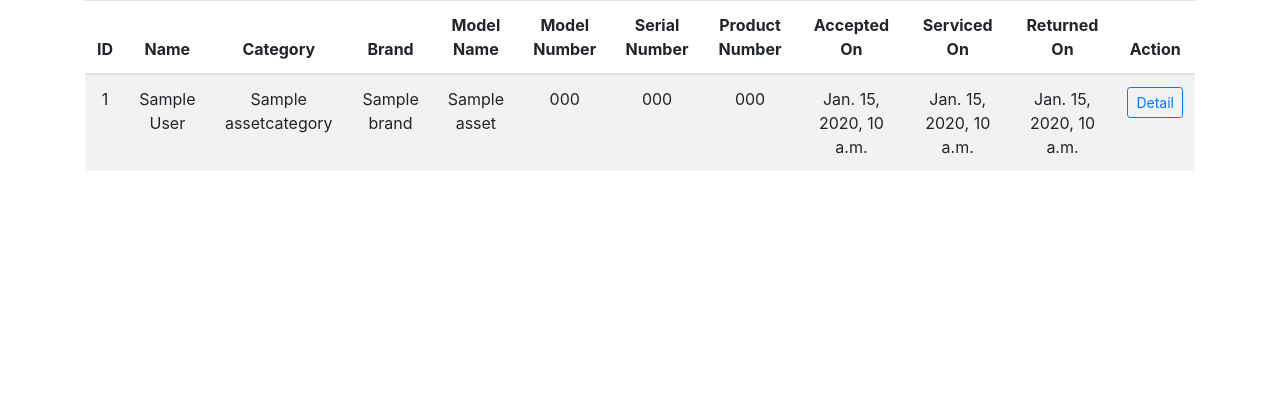
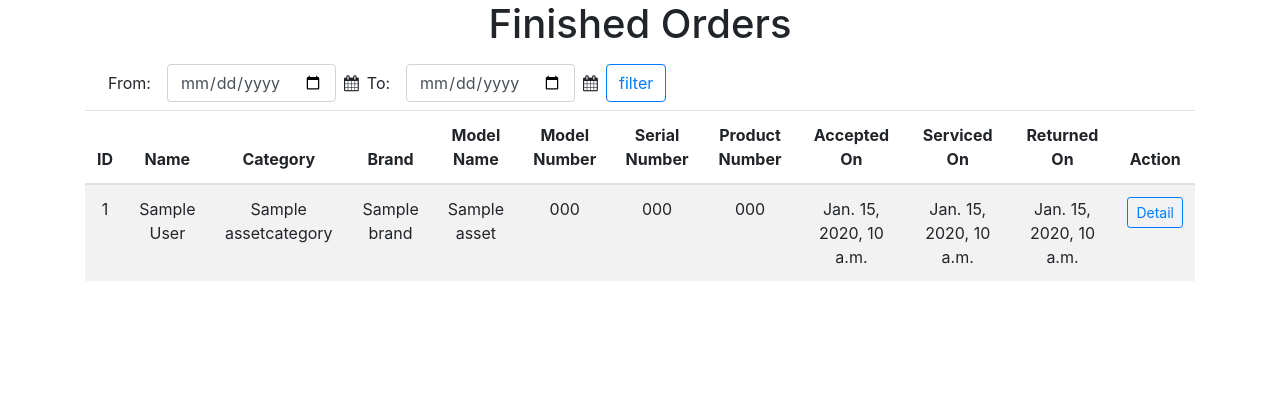
Before and after one commit to svetlinst/Service-manager, a Django app: page /reports/finished_orders/ in a window 1280 px wide. Shown: the part 56-476 px from the top of the page. Run offline with Django 4.2, Linux system fonts and the light colour scheme; tables that the repository leaves empty hold one stand-in row (values such as "Sample post"); some libraries are stand-ins or nearby versions.

Commit message:
Add date filtering ui for finished orders

```diff
--- a/service_manager/reports/templates/finished_orders.html
+++ b/service_manager/reports/templates/finished_orders.html
@@ -1,5 +1,19 @@
 {% extends 'base.html' %}
 {% block content %}
+    <h1 class='text-center'>Finished Orders</h1>
+    {#    Filter results#}
+    <div class="container-fluid">
+        <form class="form-inline" method="GET" action="">
+            <label class="m-2" for="from_date">From:</label>
+            <input class="form-control m-2" id="from_date" name="from" width="250" type="date" required/>
+            <i class="fa fa-calendar" aria-hidden="true"></i>
+            <label class="m-2" for="to_date">To:</label>
+            <input class="form-control m-2" id="to_date" name="to" width="250" type="date" required/>
+            <i class="fa fa-calendar" aria-hidden="true"></i>
+            <button type="submit" class="btn btn-outline-primary m-2" href="{% url 'customers_list' %}">filter
+            </button>
+        </form>
+    </div>
     <table class="table table-striped text-center">
         <thead>
         <tr>
--- a/static/js/main.js
+++ b/static/js/main.js
@@ -0,0 +1,4 @@
+// Data Picker Initialization
+$('.datepicker').datepicker({
+  inline: true
+});
--- a/templates/base.html
+++ b/templates/base.html
@@ -11,6 +11,8 @@
     <link rel="stylesheet" href="https://stackpath.bootstrapcdn.com/font-awesome/4.7.0/css/font-awesome.min.css"
           integrity="sha384-wvfXpqpZZVQGK6TAh5PVlGOfQNHSoD2xbE+QkPxCAFlNEevoEH3Sl0sibVcOQVnN" crossorigin="anonymous">
     <link rel="stylesheet" href="{% static 'css/main.css' %}">
+    <link rel="stylesheet" href="https://cdnjs.cloudflare.com/ajax/libs/bootstrap-datepicker/1.9.0/css/bootstrap-datepicker.min.css" />
+    <script src="{% static 'js/main.js' %}"></script>
 </head>
 <body>
 <!-- Nav Bar -->
@@ -101,4 +103,5 @@
 <script src="https://maxcdn.bootstrapcdn.com/bootstrap/4.0.0-beta/js/bootstrap.min.js"
         integrity="sha384-h0AbiXch4ZDo7tp9hKZ4TsHbi047NrKGLO3SEJAg45jXxnGIfYzk4Si90RDIqNm1"
         crossorigin="anonymous"></script>
+<script src="https://cdnjs.cloudflare.com/ajax/libs/bootstrap-datepicker/1.9.0/js/bootstrap-datepicker.min.js"></script>
 </html>
```
Also changed, not shown: service_manager/customers/templates/customer/customers.html (renamed from service_manager/main/templates/customer/customers.html, +16 -15 lines), service_manager/customers/templates/customer/customer_create.html (renamed from service_manager/main/templates/customer/customer_create.html), service_manager/customers/templates/customer/customer_delete.html (renamed from service_manager/main/templates/customer/customer_delete.html), service_manager/customers/templates/customer/customer_edit.html (renamed from service_manager/main/templates/customer/customer_edit.html), service_manager/customers/templates/customer_asset/customer_asset_create.html (renamed from service_manager/main/templates/customer_asset/customer_asset_create.html), service_manager/customers/templates/customer_asset/customer_asset_delete.html (renamed from service_manager/main/templates/customer_asset/customer_asset_delete.html), service_manager/customers/templates/customer_asset/customer_asset_edit.html (renamed from service_manager/main/templates/customer_asset/customer_asset_edit.html), service_manager/customers/templates/customer_asset/customer_assets.html (renamed from service_manager/main/templates/customer_asset/customer_assets.html), service_manager/customers/templates/customer_department/customer_department_create.html (renamed from service_manager/main/templates/customer_department/customer_department_create.html), service_manager/customers/templates/customer_department/customer_department_delete.html (renamed from service_manager/main/templates/customer_department/customer_department_delete.html), service_manager/customers/templates/customer_department/customer_department_edit.html (renamed from service_manager/main/templates/customer_department/customer_department_edit.html), service_manager/customers/templates/customer_department/customer_departments.html (renamed from service_manager/main/templates/customer_department/customer_departments.html), service_manager/customers/templates/customer_representatives/customer_representative_delete.html (renamed from service_manager/main/templates/customer_representatives/customer_representative_delete.html), service_manager/customers/templates/customer_representatives/customer_representative_edit.html (renamed from service_manager/main/templates/customer_representatives/customer_representative_edit.html), 2 more files.
